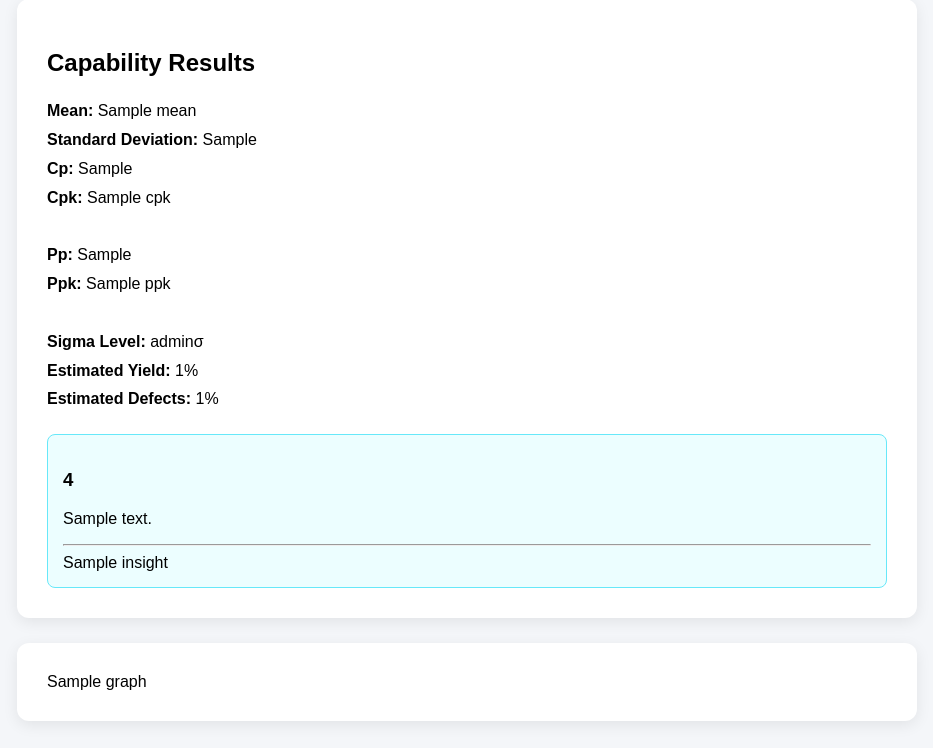
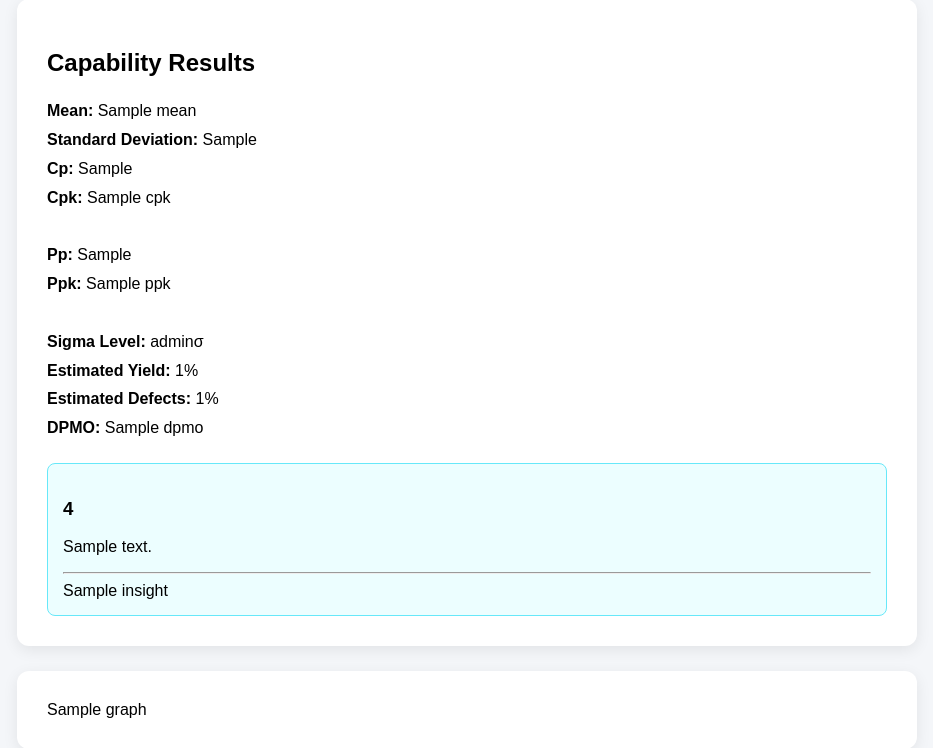
Before and after one commit to Aniket182001/spc-web-app, a Flask app: template templates/capability.html in a window 1280 px wide. Shown: the part 537-1285 px from the top of the page, without its empty margins (173-1106 px from the left). Run offline with Flask 3, Linux system fonts and the light colour scheme; the template is opened without the code that fills it: most values are stand-ins (such as "Sample title", 1, 10 or a date in 2020).

Commit message:
Add DPMO calculation to capability analysis

```diff
--- a/capability.py
+++ b/capability.py
@@ -123,6 +123,7 @@ def capability_analysis():
     yield_percent = (1 - defect_probability) * 100
 
     defect_percent = defect_probability * 100
+    dpmo = defect_probability * 1_000_000
 
     # =========================
     # Insights
@@ -283,7 +284,8 @@ def capability_analysis():
     'yield_percent': round(yield_percent, 4),
     'defect_percent': round(defect_percent, 4),
     'capability_rating': capability_rating,
-    'capability_message': capability_message
+    'capability_message': capability_message,
+    'dpmo': round(dpmo, 2)
 }
 
     return render_template(
--- a/templates/capability.html
+++ b/templates/capability.html
@@ -124,7 +124,8 @@
 
             <b>Sigma Level:</b> {{ results.sigma_level }}σ <br>
             <b>Estimated Yield:</b> {{ results.yield_percent }}% <br>
-            <b>Estimated Defects:</b> {{ results.defect_percent }}%
+            <b>Estimated Defects:</b> {{ results.defect_percent }}% <br>
+            <b>DPMO:</b> {{ results.dpmo }}
 
         </div>
 
```
